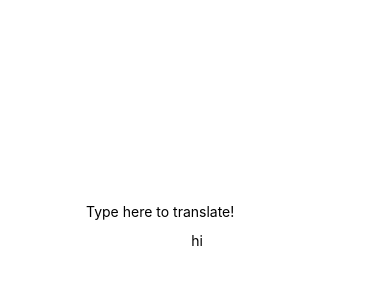
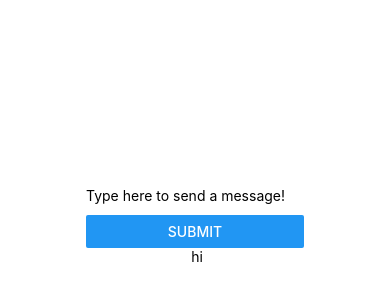
Before and after one commit to BethanyDrake/SmileyOrNot, a React Native app in the folder SmileyOrReact/: screen / in a window 390 px wide. Shown: the part 202-502 px from the top of the page. Built offline with nearby package versions, Linux system fonts and the light colour scheme; no server answers.

Commit message:
can send anomynous messages

```diff
--- a/SmileyOrReact/messages.js
+++ b/SmileyOrReact/messages.js
@@ -11,11 +11,7 @@ export class Messages extends React.Component{
     let request = this.xhttp;
     let messages = this;
     return function() {
-      //console.log('hi');
-      //console.log(request);
         if (request.readyState == 4 && request.status == 200) {
-           // Typical action to be performed when the document is ready:
-          //console.log('reeady');
            messages.content = request.responseText;
            messages.setState({isRefreshing: true})
            request.abort();
--- a/SmileyOrReact/sender.js
+++ b/SmileyOrReact/sender.js
@@ -1,15 +1,55 @@
 import React from 'react';
-import { StyleSheet, Text, TextInput, View } from 'react-native';
+import { StyleSheet, Text, TextInput, Button,View } from 'react-native';
 
 export class Sender extends React.Component{
 
+
+
+  constructor(){
+    super();
+    this.state = {isRefreshing: false};
+    this.xhttp = new XMLHttpRequest();
+    this.toSend = '';
+
+
+  };
+
+
+
+  getSendFunction(){
+    let request = this.xhttp;
+    let sender = this;
+    return function(){
+
+      console.log("sending: " + sender.toSend);
+      console.log("yah");
+      request.open("POST", "http://10.242.125.31:9998/server", true);
+      request.send(sender.toSend);
+      request.abort();
+    };
+  };
+
+  getOnChangeTextFunction(){
+    let sender = this;
+
+    return function(text){
+        console.log("text changed to: " + text);
+        sender.toSend=text;
+    };
+};
+
+
   render(){
+    let sender = this;
     return (
+      <View>
       <TextInput
           style={{height: 40}}
-          placeholder="Type here to translate!"
-          onChangeText={(text) => this.setState({text})}
+          placeholder="Type here to send a message!"
+          onChangeText={this.getOnChangeTextFunction()}
         />
+        <Button title='submit' onPress={sender.getSendFunction()}></Button>
+        </View>
     );
   };
 
```
